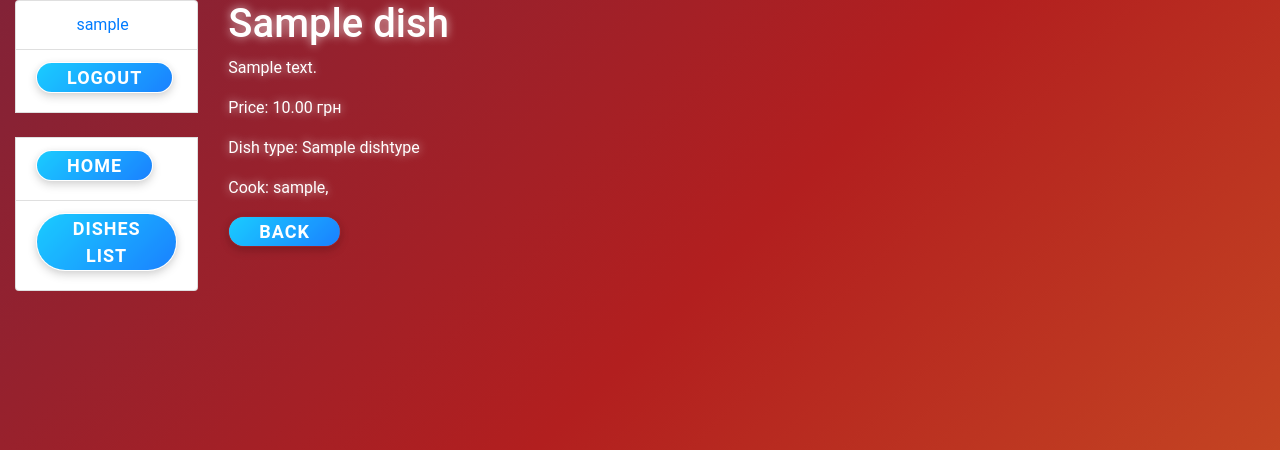
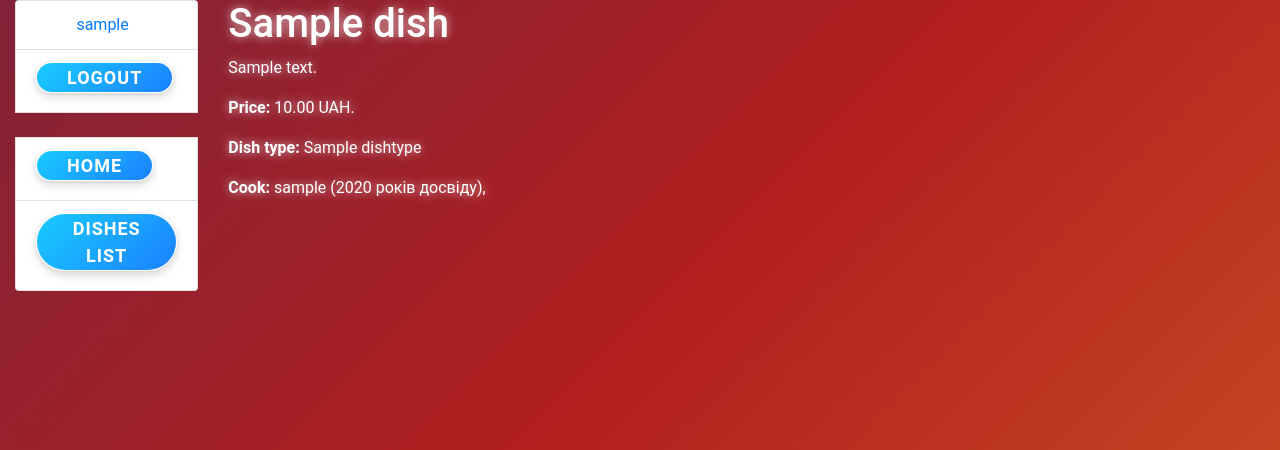
Before and after one commit to Professor-Douel/Restaurant-kitchen-service, a Django app: page /dish/1/ in a window 1280 px wide. Shown: the top 450 px of the page. Run offline with Django 5.2, Linux system fonts and the light colour scheme; a user stored in the database is signed in; tables that the repository leaves empty hold one stand-in row (values such as "Sample post").

Commit message:
update uah to UAH in dish_detail.html

```diff
--- a/templates/service/dish_detail.html
+++ b/templates/service/dish_detail.html
@@ -3,8 +3,7 @@
 {% block content %}
 <h1>{{ dish.name }}</h1>
 <p>{{ dish.description }}</p>
-<p>Price: {{ dish.price }} грн</p>
-<p>Dish type: {{ dish.dish_type.name }}</p>
-<p>Cook: {% for cook in dish.cooks.all %}{{ cook.username }}, {% endfor %}</p>
-<a href="{% url 'dish_list' %}" class="custom-btn">Back</a>
+  <p><strong>Price: </strong>{{ dish.price }} UAH.</p>
+  <p><strong>Dish type: </strong>{{ dish.dish_type.name }}</p>
+  <p><strong>Cook: </strong>{% for cook in dish.cooks.all %}{{ cook }}, {% endfor %}</p>
 {% endblock %}
```
